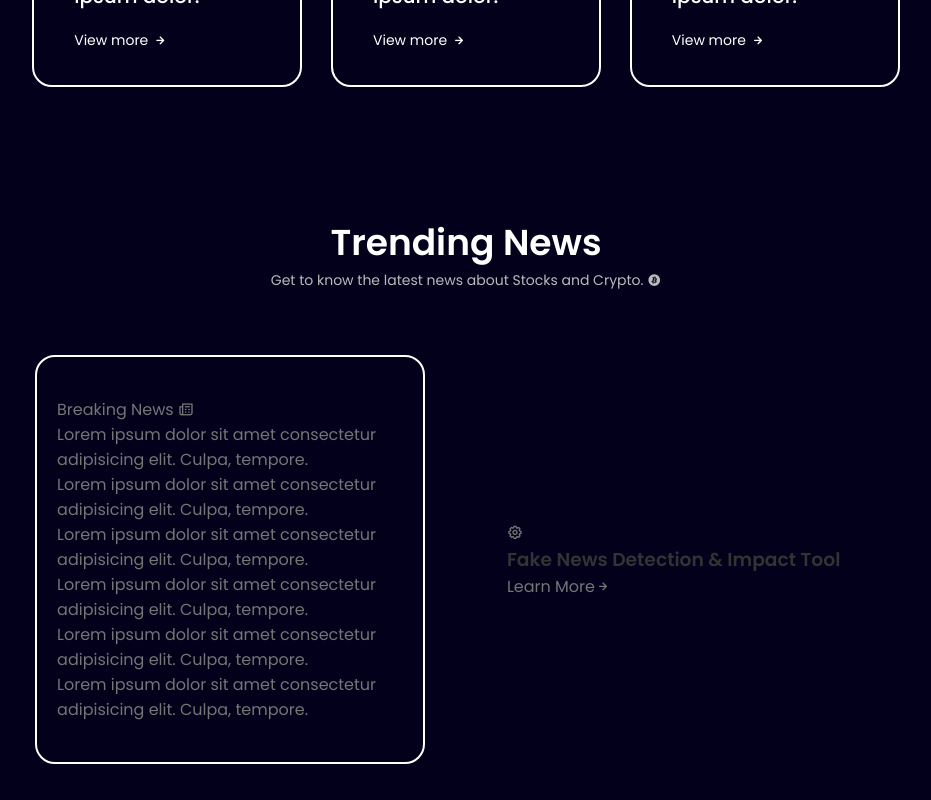
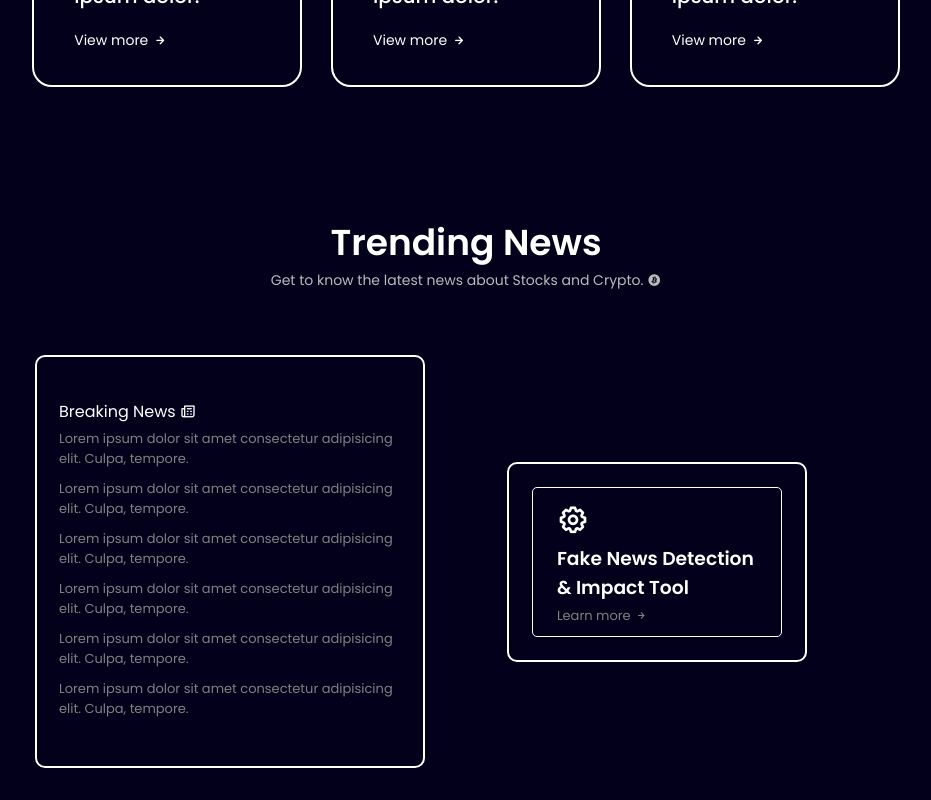
Before and after one commit to ankitdeb11/Futurize-ML-model, a React (Create React App) app: page / in a window 1280 px wide. Shown: the part 1138-1938 px from the top of the page, without its empty margins (174-1105 px from the left). Built offline with nearby package versions, Linux system fonts and the light colour scheme.

Commit message:
raw component of news sections has been completed

```diff
--- a/src/components/home/home.css
+++ b/src/components/home/home.css
@@ -73,6 +73,23 @@
 }
 
 
+.home__data h1{
+    color: black;
+    background: url(../../assets//striped_blue.jpg);
+    color: transparent;
+    -webkit-text-stroke: 1px white;
+    -webkit-background-clip: text;
+    background-position: 0 0;
+    animation: back 20s ease-in-out alternate infinite;
+}
+
+@keyframes back {
+    100% {
+        background-position: 1000px 0;
+    }
+}
+
+
 
 
 
--- a/src/components/news/DetectionTool.jsx
+++ b/src/components/news/DetectionTool.jsx
@@ -4,16 +4,31 @@ const DetectionTool = () => {
   return (
 
 
-    <div className="detection__content">
+    <div className="detection__lining">
 
-      {/* For icon and tag */}
-      <div>
-      <i class="uil uil-cog"></i>
-      <h3>Fake News Detection & Impact Tool</h3>
+      <div className="detection__content">
 
-      <span>Learn More
-      <i className="uil uil-arrow-right news__button-icon"></i>
-      </span>
+        {/* For icon and tag */}
+        <div>
+
+          <div className="detection__title">
+
+
+           <i className="uil uil-cog detection__icon"></i>
+            <h3 className='detection__tool-name'>Fake News Detection & Impact Tool</h3>
+          </div>
+
+
+
+
+          <span className='detection__button'>Learn more
+            <i className="uil uil-arrow-right news__button-icon"></i>
+          </span>
+
+
+
+
+        </div>
 
 
 
--- a/src/components/news/news.css
+++ b/src/components/news/news.css
@@ -1,17 +1,74 @@
-.news__container{
- grid-template-columns: repeat(2, 390px);
+.news__container {
+    grid-template-columns: repeat(2, 390px);
     column-gap: 1.8rem;
     align-items: center;
     justify-content: space-evenly;
 }
 
 
-.news__trends{
+.news__trends {
     padding: 40px 20px;
     border: 2px solid rgba(255, 255, 255, 1);
-    border-radius: 20px;
+    border-radius: 10px;
+
 }
 
-.detection__content{
+.news__title  {
+    color: white;
+    padding: 2px 2px;
+    font-size: 1rem;
+}
+
+.news__title li{
+    color: gray;
+    padding: 5px 0;
+    font-size: var(--smaller-font-size);
 
 }
+
+
+
+
+
+
+/* Detection CSS from here  */
+
+.detection__lining {
+    width: 300px;
+    height: 200px;
+    display: flex;
+    align-items: center;
+    justify-content: space-evenly;
+    border: 2px solid rgba(255, 255, 255, 1);
+    border-radius: 10px;
+}
+
+.detection__content {
+    width: 250px;
+    height: 150px;
+    display: flex;
+    align-items: center;
+    padding: 5px 24px;
+    border: 1px solid rgba(255, 255, 255, 1);
+    border-radius: 5px;
+}
+
+
+.detection__button{
+    color: gray;
+    font-size: var(--smaller-font-size);
+    display: inline-flex;
+    align-items: center;
+    column-gap: 0.25rem;
+    cursor: pointer;
+}
+
+
+.detection__icon {
+    color: white;
+    font-size: 2rem;
+}
+
+.detection__tool-name {
+    color: white;
+}
```
Also changed, not shown: src/assets/striped_blue.jpg (added), src/components/news/Trends.jsx (indentation only).
